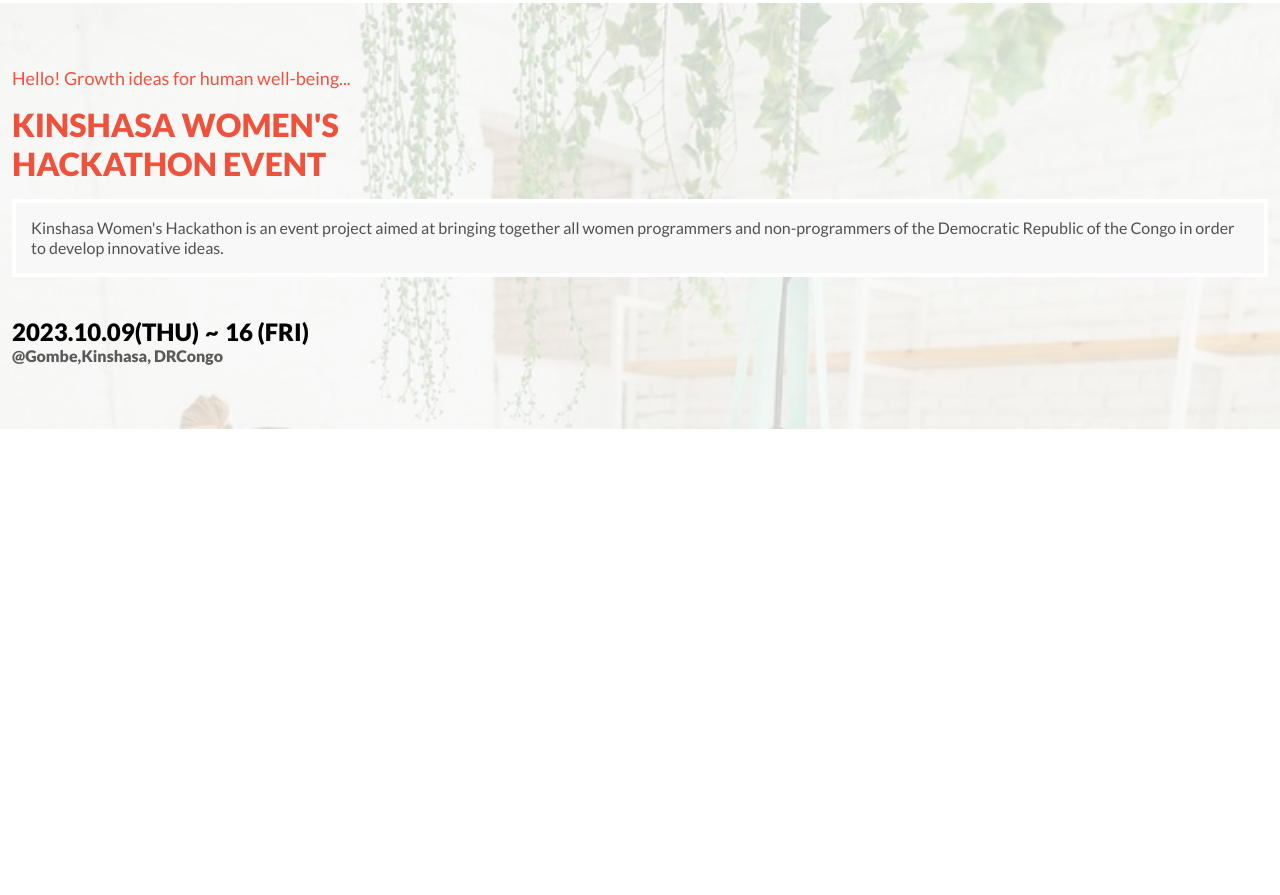
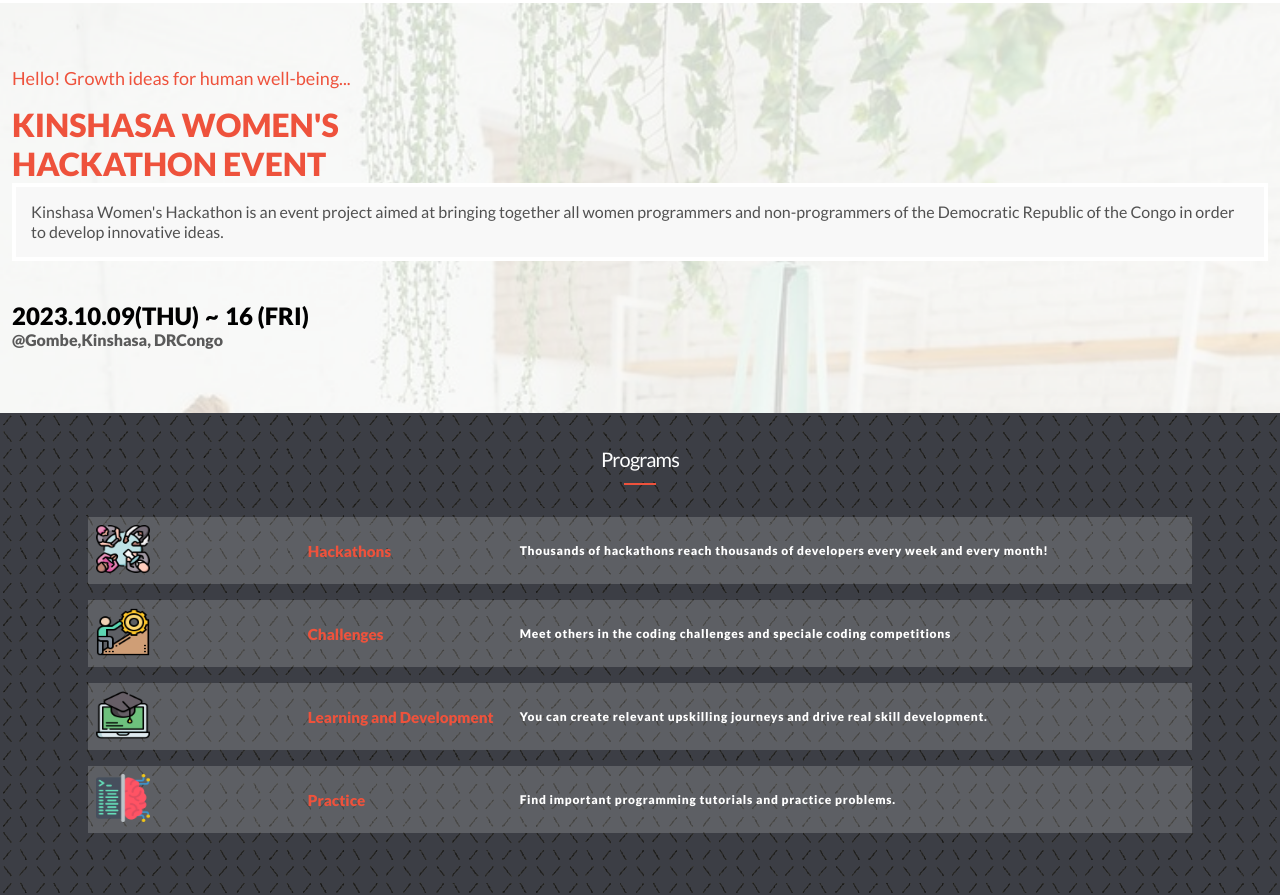
Before and after one commit to WilfriedM01/KinWomenHackathon, a website: page index.html in a window 1280 px wide. Shown: the part 60-955 px from the top of the page. Before the commit the page ends 800 px from the top, so only its background shows below. Drawn offline with Linux system fonts and the light colour scheme.

Commit message:
Implement Programs section

```diff
--- a/assets/css/style.css
+++ b/assets/css/style.css
@@ -14,7 +14,12 @@ a {
   text-decoration: none;
 }
 
-ul {
+ul,
+h1,
+h2,
+h3,
+div,
+p {
   list-style-type: none;
   padding: 0;
   margin: 0;
@@ -177,3 +182,75 @@ ul {
 .carouselle-wrapper-localisation p {
   margin: 0;
 }
+
+.transpent-bgImage {
+  position: absolute;
+  height: 100vh;
+  width: 100%;
+  background: var(--black-base);
+  background-image: url("./../img/background/bg-services.jpg");
+  background-repeat: repeat;
+  background-size: cover;
+  z-index: -1;
+  opacity: 0.9;
+  background-blend-mode: darken;
+}
+
+.content-services-card {
+  display: flex;
+  flex-direction: column;
+  align-items: center;
+}
+
+.card-content {
+  display: flex;
+  flex-direction: row;
+  width: 85%;
+  background-color: rgba(223, 223, 223, 0.2);
+  align-items: center;
+  margin-bottom: 1rem;
+  padding: 0.5rem;
+}
+
+.card-content div {
+  width: 18%;
+}
+
+.card-content .programTitle {
+  width: 18%;
+  word-wrap: break-word;
+  color: var(--orange-base);
+  font-size: small;
+  font-weight: 400;
+  padding: 0 1rem 0 1rem;
+}
+
+.card-content p {
+  width: 55%;
+  color: #fff;
+  font-size: 12px;
+  font-weight: 600;
+  line-height: 22px;
+  letter-spacing: 0.06em;
+  text-align: left;
+}
+
+.programs-title {
+  text-align: center;
+  color: #fff;
+  font-size: 20px;
+  font-weight: 400;
+  line-height: 28px;
+  letter-spacing: -0.04em;
+  padding-top: 2rem;
+}
+
+.underline-bar {
+  display: block;
+  width: 2rem;
+  height: 2px;
+  margin: 0 auto;
+  border-bottom: 2px solid var(--orange-base);
+  margin-bottom: 2rem;
+  margin-top: 0.5rem;
+}
--- a/index.html
+++ b/index.html
@@ -138,5 +138,69 @@
         </div>
       </div>
     </section>
+    <section class="service-section">
+      <div class="transpent-bgImage"></div>
+      <h2 class="programs-title">Programs</h2>
+      <span class="underline-bar"></span>
+      <div class="content-services-card">
+        <div class="card-content">
+          <div class="icon-content">
+            <img
+              src="assets/icons/meeting.png"
+              width="54px"
+              height="48px"
+              alt=""
+            />
+          </div>
+          <div class="programTitle"><h3>Hackathons</h3></div>
+          <p>
+            Thousands of hackathons reach thousands of developers every week and
+            every month!
+          </p>
+        </div>
+        <div class="card-content">
+          <div class="icon-content">
+            <img
+              src="assets/icons/challenges.png"
+              width="54px"
+              height="48px"
+              alt=""
+            />
+          </div>
+          <div class="programTitle"><h3>Challenges</h3></div>
+          <p>
+            Meet others in the coding challenges and speciale coding
+            competitions
+          </p>
+        </div>
+        <div class="card-content">
+          <div class="icon-content">
+            <img
+              src="assets/icons/online-learning.png"
+              width="54px"
+              height="48px"
+              alt=""
+            />
+          </div>
+          <div class="programTitle"><h3>Learning and Development</h3></div>
+          <p>
+            You can create relevant upskilling journeys and drive real skill
+            development.
+          </p>
+        </div>
+        <div class="card-content">
+          <div class="icon-content">
+            <img
+              src="assets/icons/coding.png"
+              width="54px"
+              height="48px"
+              alt=""
+            />
+          </div>
+          <div class="programTitle"><h3>Practice</h3></div>
+          <p>Find important programming tutorials and practice problems.</p>
+        </div>
+      </div>
+    </section>
   </body>
 </html>
```
Also changed, not shown: assets/icons/challenges.png (added), assets/icons/coding.png (added), assets/icons/icons8-teamwork-24.png (added), assets/icons/meeting.png (added), assets/icons/online-learning.png (added), assets/img/background/bg-servicees.jpg (added), assets/img/background/bg-services.jpg (added).
